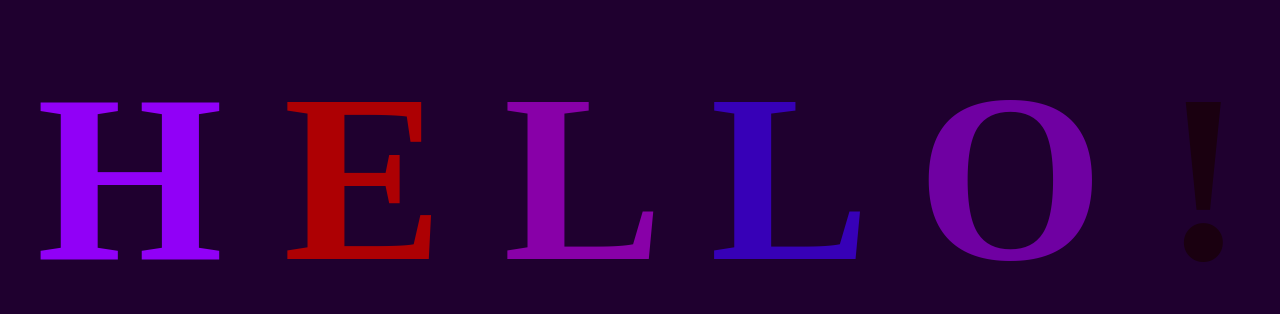
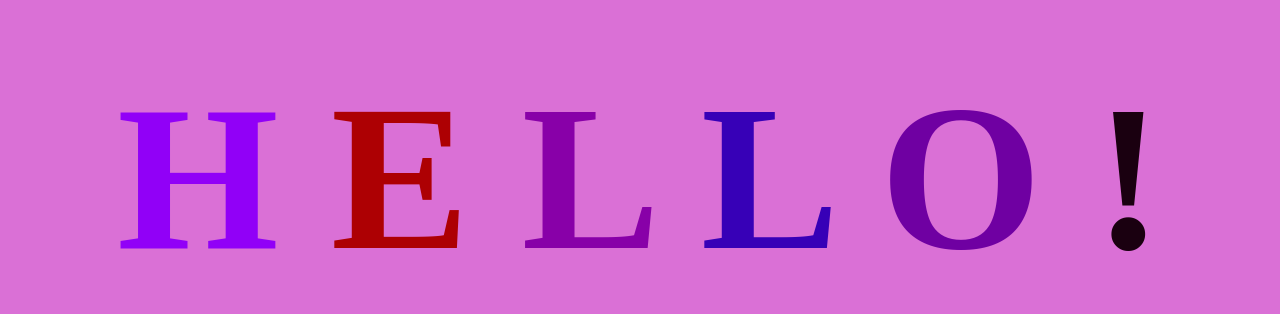
Before and after one commit to mrwiebke/AnimatedTextGitDemo, a plain HTML site: page index.html in a window 1280 px wide. Shown: the part 230-544 px from the top of the page. Drawn offline with Linux system fonts and the light colour scheme.

Commit message:
someone else did this

```diff
--- a/app.css
+++ b/app.css
@@ -3,11 +3,11 @@ body{
     justify-content: center;
     align-items: center;
     height: 100vh;
-    background-color: rgb(31, 0, 47);
+    background-color: orchid
 }
 
 h1 {
-    font-size: 15rem;
+    font-size: 13rem;
 }
 
 .letter {
```
